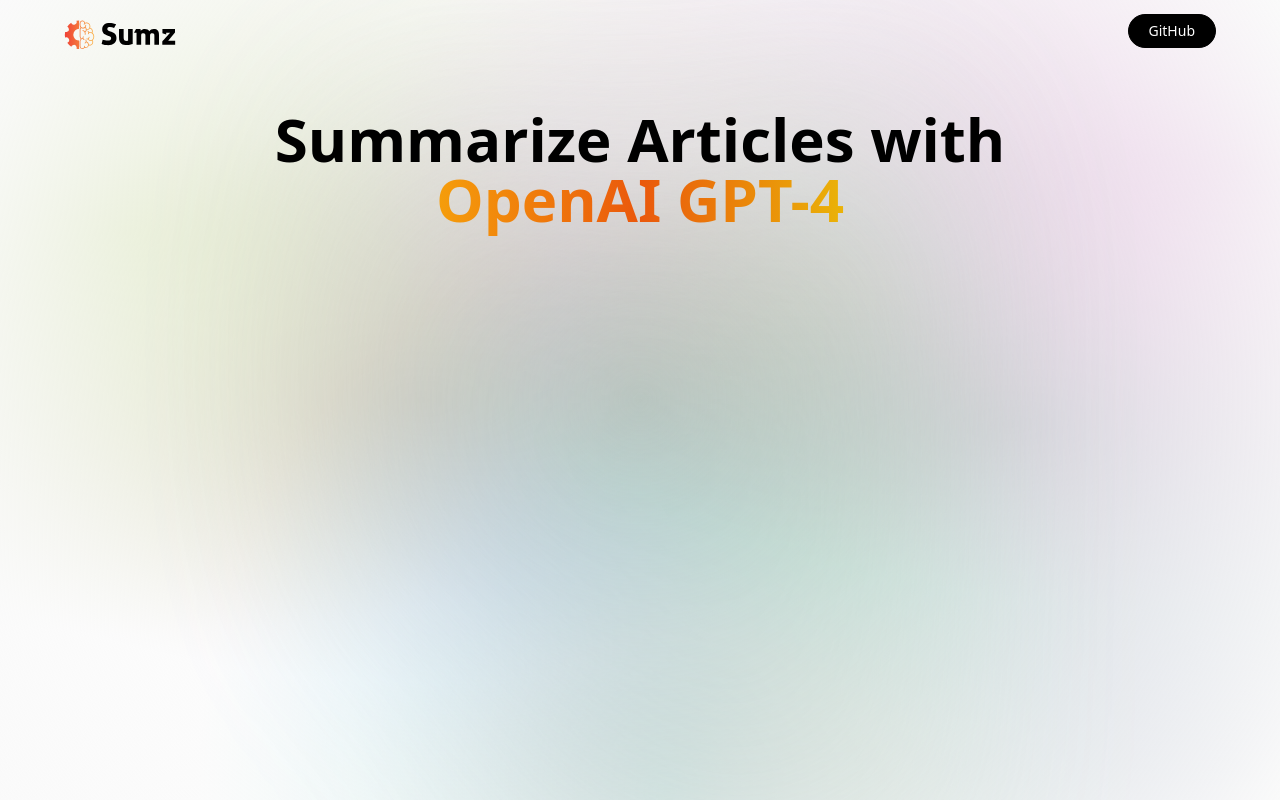
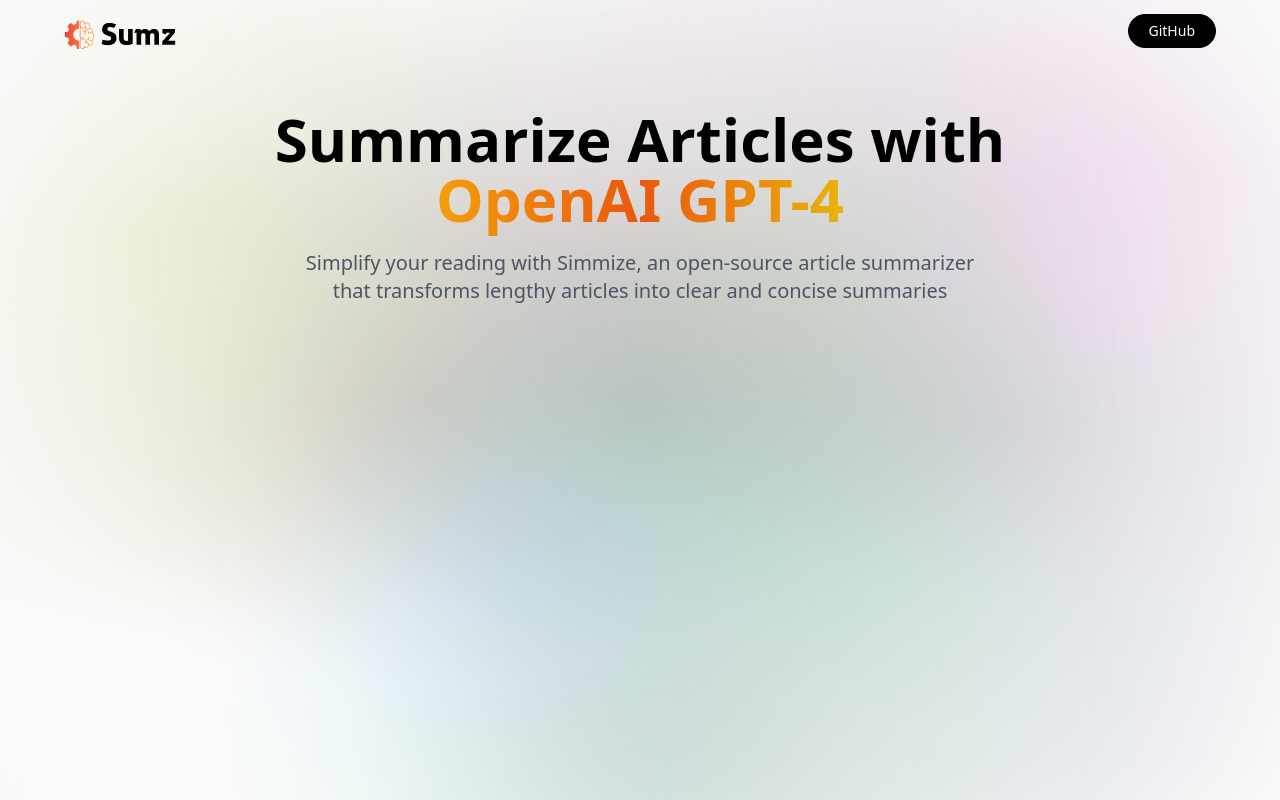
Before and after one commit to Indula-Perera/OpenAI-Article-Summarizer, a React (Vite) app: page / in a window 1280 px wide. Built offline with nearby package versions, Linux system fonts and the light colour scheme; a web font is replaced by a local one.

Commit message:
hero section updated

```diff
--- a/src/components/Hero.jsx
+++ b/src/components/Hero.jsx
@@ -21,10 +21,15 @@ function Hero() {
                 </nav>
 
                 <h1 className='head_text'>
-                    Summarize Articles with <br />
+                    Summarize Articles with <br className='max-md:hidden'/>
                     <span className="orange_gradient">OpenAI GPT-4</span>
 
                 </h1>
+
+                <h2 className='desc'>
+                    Simplify your reading with Simmize, an open-source article summarizer
+                    that transforms lengthy articles into clear and concise summaries
+                </h2>
 
             </header>
 
```
